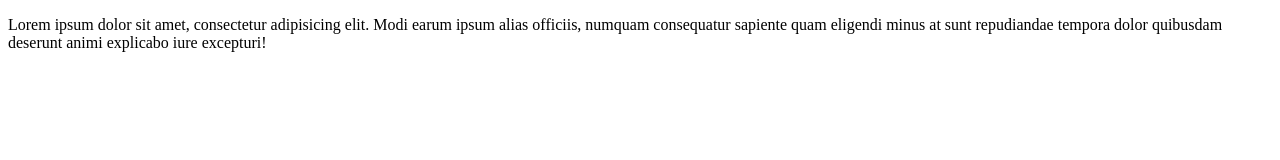
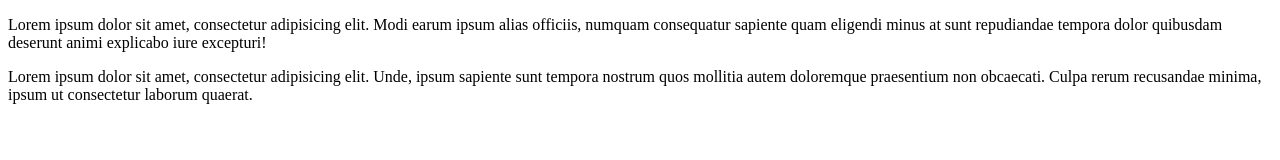
Before and after one commit to ishebn/rezenebe, a plain HTML site: page ebn.html in a window 1280 px wide. Drawn offline with Linux system fonts and the light colour scheme.

Commit message:
verification

```diff
--- a/ebn.html
+++ b/ebn.html
@@ -14,6 +14,7 @@
         excepturi!
 
     </p>
+    <p>Lorem ipsum dolor sit amet, consectetur adipisicing elit. Unde, ipsum sapiente sunt tempora nostrum quos mollitia autem doloremque praesentium non obcaecati. Culpa rerum recusandae minima, ipsum ut consectetur laborum quaerat.</p>
 </body>
 
 </html>
```
